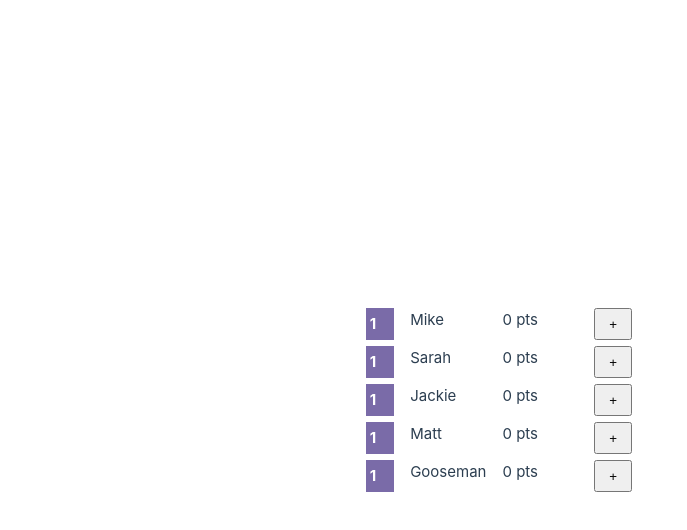
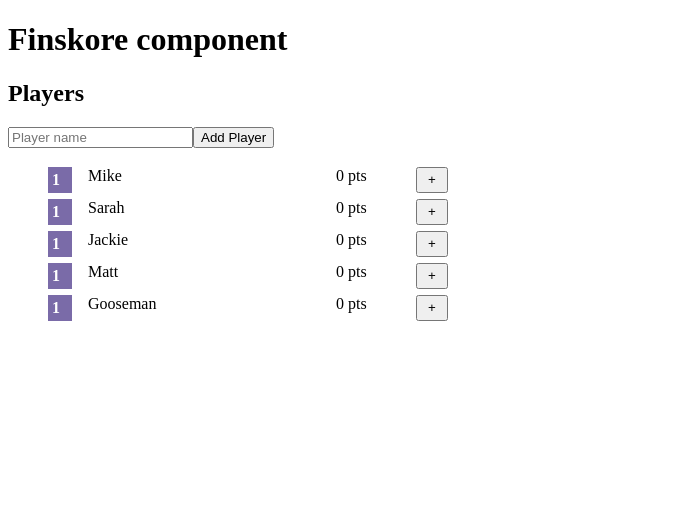
Before and after one commit to mike-healy/finskore3, a Vue app: page / in a window 1280 px wide. Shown: the top 530 px of the page, without its empty margins (0-687 px from the left). Built offline with nearby package versions, Linux system fonts and the light colour scheme; the HTML template or start-up script is replaced by a standard one.

Commit message:
WIP scaffold Pinia/store setup and components

```diff
--- a/src/App.vue
+++ b/src/App.vue
@@ -1,9 +1,7 @@
 <script setup lang="ts">
-import HelloWorld from './components/HelloWorld.vue'
-import TheWelcome from './components/TheWelcome.vue'
-import Players from './components/Players.vue';
+import Finskore from './components/Finskore.vue';
 </script>
 
 <template>
-  <Players />
+  <Finskore />
 </template>
--- /dev/null
+++ b/src/components/Finskore.vue
@@ -0,0 +1,27 @@
+<script setup lang="ts">
+import Players from './Players.vue';
+import { ref } from 'vue';
+import { useGameStore } from '@/stores/game';
+
+const store = useGameStore();
+
+const newPlayerName = ref('');
+</script>
+
+<template>
+  <div>
+    <h1>Finskore component</h1>
+
+    <h2>Players</h2>
+    <ul>
+      <li v-for="player in store.players" :key="player.id">
+        {{ player.name }} / <span style="color: gray;">{{ player.score }}</span>
+      </li>
+    </ul>
+
+    <input type="text" placeholder="Player name" v-model="newPlayerName">
+    <button @click="store.addPlayer(newPlayerName)">Add Player</button>
+
+    <Players />
+  </div>
+</template>
--- a/src/components/Players.vue
+++ b/src/components/Players.vue
@@ -24,7 +24,7 @@ const positions = computed(() => {
 </script>
 
 <template>
-  <ul>
+  <ul class="leaderboard">
     <li v-for="(player, i) in players" :key="i">
       <span class="position">{{ player.position }}</span>
       {{ player.name }}
@@ -37,7 +37,11 @@ const positions = computed(() => {
 </template>
 
 <style>
- li {
+ul.leaderboard {
+  max-width: 400px;
+}
+
+.leaderboard li {
   display: grid;
   grid-template-columns: 3ch 1fr 8ch 4ch;
   column-gap: 1rem;
--- a/src/main.ts
+++ b/src/main.ts
@@ -1,5 +1,3 @@
-import './assets/main.css'
-
 import { createApp } from 'vue'
 import { createPinia } from 'pinia'
 import App from './App.vue'
--- /dev/null
+++ b/src/stores/game.ts
@@ -0,0 +1,37 @@
+import { defineStore } from 'pinia';
+
+interface Player {
+  id: number,
+  name: string,
+  score: number,
+  // strikes
+}
+
+interface GameState {
+  players: Player[],
+  targetScore: number,
+}
+
+export const useGameStore = defineStore('game', {
+  state: () => ({
+    players: [] as Player[],
+    targetScore: 50
+  }),
+
+  actions: {
+    addPlayer(name: string) {
+      const newPlayer: Player = {
+        id: this.players.length + 1,
+        name,
+        score: 0
+      };
+      this.players.push(newPlayer);
+    },
+
+    setTargetScore(score: number) {
+      this.targetScore = score;
+    }
+  }
+
+  // actions, getters optional
+});
```
